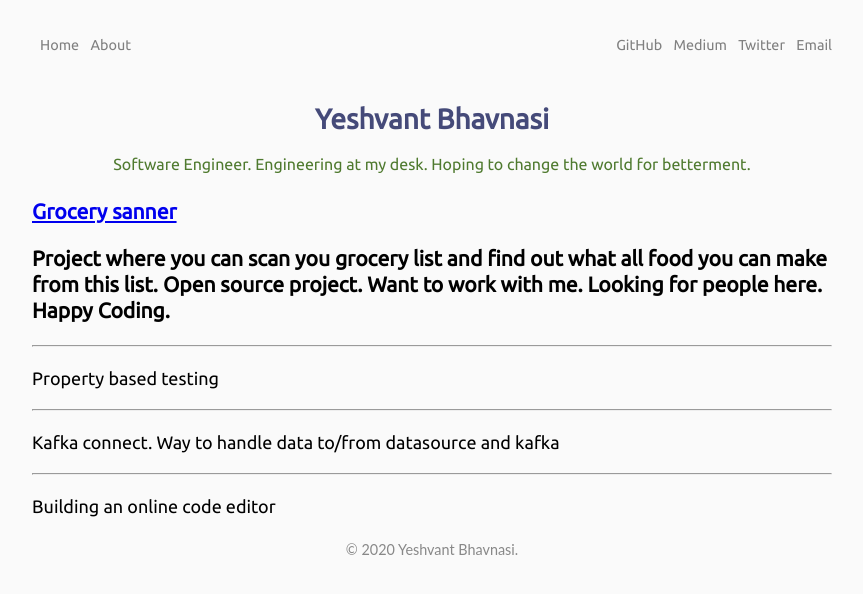
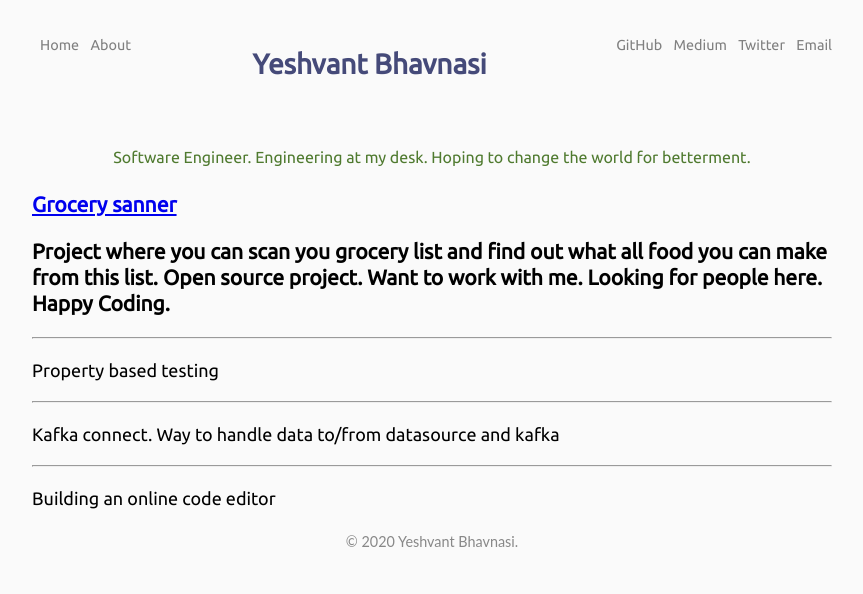
Before and after one commit to yeshvant-bhavnasi/yeshvant-bhavnasi.github.io, a Jekyll site: the page index.html, which Jekyll copies as it is, in a window 1280 px wide. Shown: the top 594 px of the page, without its empty margins (208-1071 px from the left). Built offline with Jekyll 4.4.1, drawn with Linux system fonts in a browser that asks for light colours; nearby versions of some CDN libraries; comment, search, counter and statistics services are not loaded.

Commit message:
Update index.html

```diff
--- a/index.html
+++ b/index.html
@@ -16,7 +16,7 @@
             <a href="/">Home</a>
             <a href="/about">About</a>
         </div>
-
+        <h1 class="title">Yeshvant Bhavnasi</h1>
         <div class="nav__right">
             <a target="_blank" href="https://github.com/yeshvantbhavnasi" class="link-github">GitHub</a>
             <a target="_blank" href="https://medium.com/@yeshvantbhavnas" class="link-medium">Medium</a>
@@ -24,7 +24,7 @@
             <a href="mailto:yeshvantbhavnasi@gmail.com" class="link-email">Email</a>
         </div>
     </nav>
-        <h1 class="title">Yeshvant Bhavnasi</h1>
+
         <p class="quote">Software Engineer. Engineering at my desk. Hoping to change the world for betterment.</p>
         <div class="blogs">
            <div id="blog1" class="blog">
```
